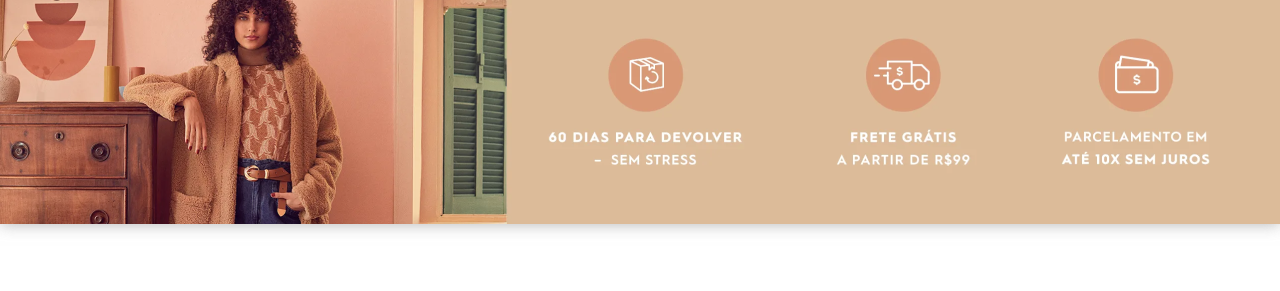
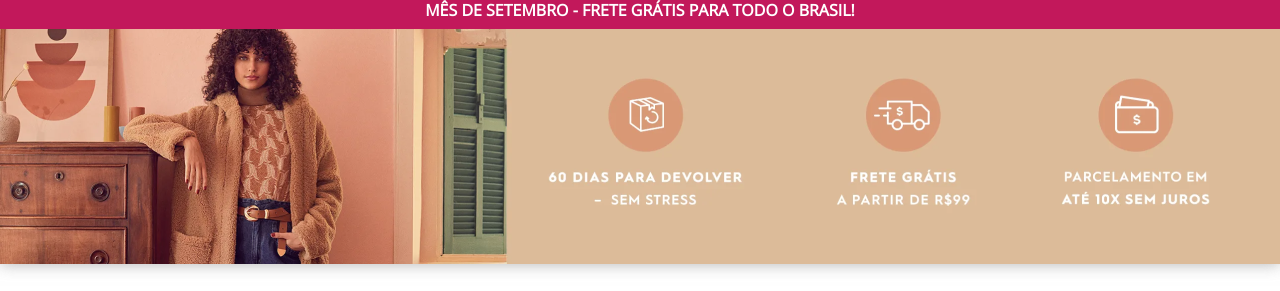
Before and after one commit to jrbigmon/shoesStore, a website: page index.html in a window 1280 px wide. Shown: the part 120-411 px from the top of the page. Drawn offline with nearby package versions, Linux system fonts and the light colour scheme.

Commit message:
adicionado barra de mês de setembro com frete gratis abaixo do header

```diff
--- a/css/style.css
+++ b/css/style.css
@@ -37,6 +37,17 @@ body{
     font-weight: 600;
     font-size: 24px;
     line-height: 33px;
+}
+.frete{
+    position: sticky;
+    top: 0;
+    font-weight: bold;
+    text-align: center;
+    height: 40px;
+    padding: 10px;
+    width: 100%;
+    background-color: #C2185B;
+    color: #FFFFFF;
 }
 .headerBanner #banner{
     height: 235px;
--- a/index.html
+++ b/index.html
@@ -20,6 +20,9 @@
             </span>
         </nav>
     </header>
+    <nav class="frete">
+        <p>MÊS DE SETEMBRO - FRETE GRÁTIS PARA TODO O BRASIL!</p>
+    </nav>
     <div class="headerBanner">
         <img src="./img/imagemPosHeader.png" alt="" id="banner">
     </div>
```
Also changed, not shown: trabalheConosco.html (+3 -0 lines).
